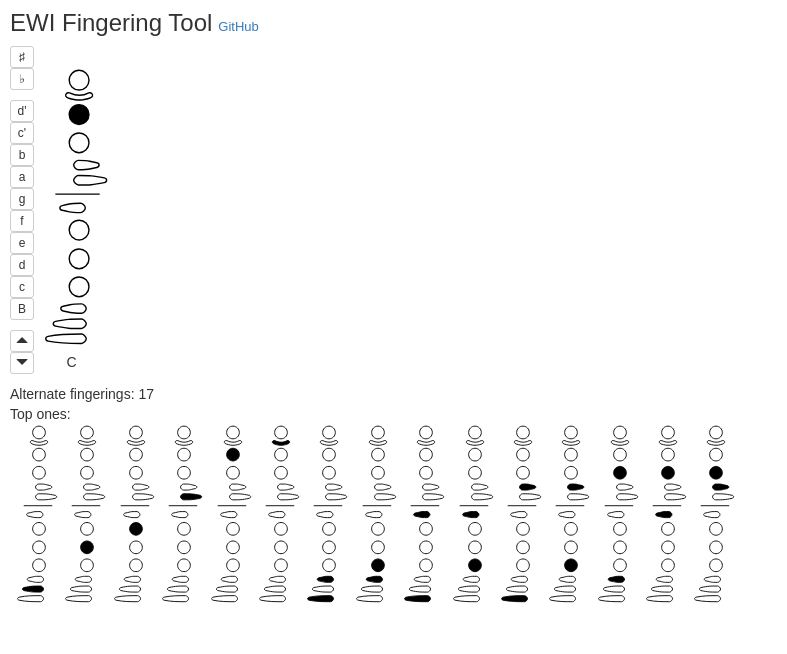
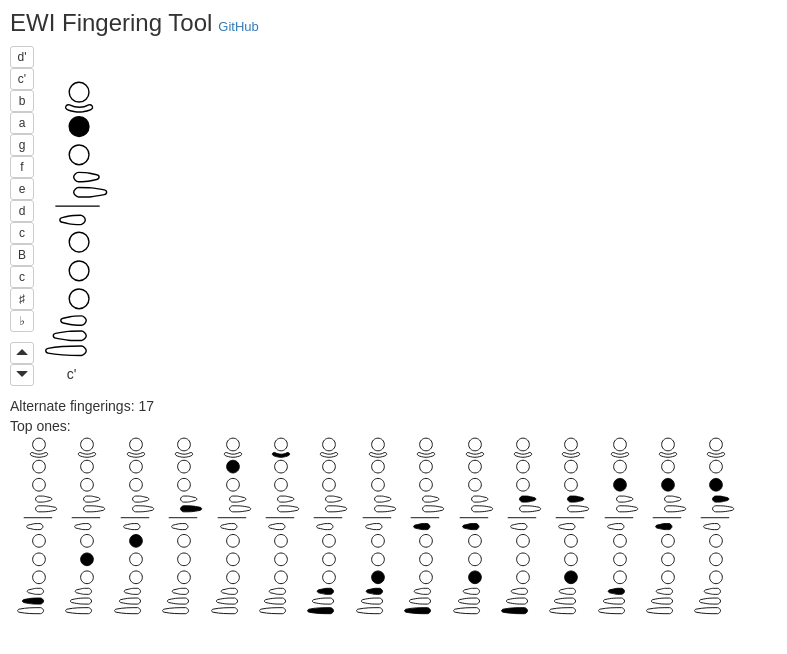
Before and after one commit to bwasty/ewi, a React (Create React App) app: page / in a window 1280 px wide. Shown: the top 654 px of the page, without its empty margins (0-787 px from the left). Built offline with nearby package versions, Linux system fonts and the light colour scheme.

Commit message:
WIP improve accidental handling/note display

```diff
--- a/src/App.js
+++ b/src/App.js
@@ -3,8 +3,9 @@ import { Button, Glyphicon, Tooltip, OverlayTrigger} from 'react-bootstrap'
 
 import './App.css';
 
-import {Fingering, allCombinations, SHARP, FLAT, STANDARD_FINGERINGS_BY_NOTE} from './Fingering'
+import {Fingering, allCombinations, STANDARD_FINGERINGS_BY_NOTE} from './Fingering'
 import FingeringChart from './FingeringChart'
+import {SHARP, FLAT, sharpen, flatten} from './Util'
 
 const DEFAULT_BITMASK = 0b0010000000000 // C
 
@@ -56,9 +57,6 @@ export default class App extends Component {
 function ButtonBar(props) {
   return (
     <div className="note-buttons">
-      <Button bsSize="xsmall" onClick={ () => props.handlePitchChange(1) }>{SHARP}</Button>
-      <Button bsSize="xsmall" onClick={ () => props.handlePitchChange(-1) }>{FLAT}</Button>
-      <p />
       <Button bsSize="xsmall" onClick={ () => props.handleNoteChange("d'") }>d'</Button>
       <Button bsSize="xsmall" onClick={ () => props.handleNoteChange("c'") }>c'</Button>
       <Button bsSize="xsmall" onClick={ () => props.handleNoteChange('b') }>b</Button>
@@ -69,6 +67,7 @@ function ButtonBar(props) {
       <Button bsSize="xsmall" onClick={ () => props.handleNoteChange('d') }>d</Button>
       <Button bsSize="xsmall" onClick={ () => props.handleNoteChange('c') }>c</Button>
       <Button bsSize="xsmall" onClick={ () => props.handleNoteChange('B') }>B</Button>
+      <NoteButton note='c' handleNoteChange={props.handleNoteChange} />
       <p />
       <OverlayTrigger placement="right" delay={500} overlay={ <Tooltip id="tooltip">Octave up</Tooltip> }>
         <Button bsSize="xsmall" onClick={ () => props.handlePitchChange(12) }><Glyphicon glyph="triangle-top" /></Button>
@@ -76,6 +75,16 @@ function ButtonBar(props) {
       <OverlayTrigger placement="right" delay={500} overlay={ <Tooltip id="tooltip">Octave down</Tooltip> }>
         <Button bsSize="xsmall" onClick={ () => props.handlePitchChange(-12) }><Glyphicon glyph="triangle-bottom" /></Button>
       </OverlayTrigger>
+    </div>
+  )
+}
+
+function NoteButton(props) {
+  return (
+    <div style={{display: 'inline-block'}}>
+      <Button bsSize="xsmall" onClick={ () => props.handleNoteChange(props.note) }>{props.note}</Button>
+      <Button bsSize="xsmall" onClick={ () => props.handleNoteChange(sharpen(props.note)) }>{SHARP}</Button>
+      <Button bsSize="xsmall" onClick={ () => props.handleNoteChange(flatten(props.note)) }>{FLAT}</Button>
     </div>
   )
 }
--- a/src/Fingering.js
+++ b/src/Fingering.js
@@ -1,8 +1,5 @@
 import _ from 'lodash'
-import { bitCount } from './Util'
-
-export const SHARP = '\u266F' // MUSIC SHARP SIGN
-export const FLAT = '\u266D'; // MUSIC FLAT SIGN
+import { bitCount, SHARP} from './Util'
 
 export class Fingering {
     basePitch = 13 // C#
@@ -59,24 +56,27 @@ export class Fingering {
     }
 
     get note() {
-        // TODO: take Octave into account
-        let pitch = this.pitch % 12
-        if (pitch < 0)
-            pitch += 12
-        switch (pitch) {
-            case 0: return 'C'
-            case 1: return 'C' + SHARP
-            case 2: return 'D'
-            case 3: return 'D' + SHARP
-            case 4: return 'E'
-            case 5: return 'F'
-            case 6: return 'F' + SHARP
-            case 7: return 'G'
-            case 8: return 'G' + SHARP
-            case 9: return 'A'
-            case 10: return 'A' + SHARP
-            case 11: return 'B'
-            default: return pitch.toString()
+        switch (this.pitch) {
+            case -2: return 'A#'
+            case -1: return 'B'
+            case  0: return 'c'
+            case  1: return 'c#'
+            case  2: return 'd'
+            case  3: return 'd#'
+            case  4: return 'e'
+            case  5: return 'f'
+            case  6: return 'f#'
+            case  7: return 'g'
+            case  8: return 'g#'
+            case  9: return 'a'
+            case 10: return 'a#'
+            case 11: return 'b'
+            case 12: return "c'"
+            case 13: return "c#'"
+            case 14: return "d'"
+            case 15: return "d#'"
+            default:
+              console.error('Invalid pitch')
         }
     }
 
@@ -120,6 +120,7 @@ class Key {
         return this.pitch === 0 && this.pressed
     }
 
+    // TODO!!: what about bitmask of parent Fingering? (press, unpress, toggle)
     press() {
         this.pressed = true
     }
@@ -211,23 +212,23 @@ const STANDARD_FINGERINGS_EWI = [
 
 export const STANDARD_FINGERINGS_BY_NOTE = {
   // TODO!: flat variations...
-  "A#" : STANDARD_FINGERINGS_EWI[0],
-  "B"  : STANDARD_FINGERINGS_EWI[1],
-  "c"  : STANDARD_FINGERINGS_EWI[2],
-  "c#" : STANDARD_FINGERINGS_EWI[3],
-  "d"  : STANDARD_FINGERINGS_EWI[4],
-  "d#" : STANDARD_FINGERINGS_EWI[5],
-  "e"  : STANDARD_FINGERINGS_EWI[6],
-  "f"  : STANDARD_FINGERINGS_EWI[7],
-  "f#" : STANDARD_FINGERINGS_EWI[8],
-  "g"  : STANDARD_FINGERINGS_EWI[9],
-  "g#" : STANDARD_FINGERINGS_EWI[10],
+  "A#" : STANDARD_FINGERINGS_EWI[ 0], "Bb" : STANDARD_FINGERINGS_EWI[0],
+  "B"  : STANDARD_FINGERINGS_EWI[ 1], "Cb" : STANDARD_FINGERINGS_EWI[1],
+  "c"  : STANDARD_FINGERINGS_EWI[ 2], "B#" : STANDARD_FINGERINGS_EWI[2],
+  "c#" : STANDARD_FINGERINGS_EWI[ 3], "db" : STANDARD_FINGERINGS_EWI[3],
+  "d"  : STANDARD_FINGERINGS_EWI[ 4],
+  "d#" : STANDARD_FINGERINGS_EWI[ 5], "eb" : STANDARD_FINGERINGS_EWI[5],
+  "e"  : STANDARD_FINGERINGS_EWI[ 6], "fb" : STANDARD_FINGERINGS_EWI[6],
+  "f"  : STANDARD_FINGERINGS_EWI[ 7], "e#" : STANDARD_FINGERINGS_EWI[7],
+  "f#" : STANDARD_FINGERINGS_EWI[ 8], "gb" : STANDARD_FINGERINGS_EWI[8],
+  "g"  : STANDARD_FINGERINGS_EWI[ 9],
+  "g#" : STANDARD_FINGERINGS_EWI[10], "ab" : STANDARD_FINGERINGS_EWI[10],
   "a"  : STANDARD_FINGERINGS_EWI[11],
-  "a#" : STANDARD_FINGERINGS_EWI[12],
-  "a#_": STANDARD_FINGERINGS_EWI[13], // TODO: ?
-  "b"  : STANDARD_FINGERINGS_EWI[14],
-  "c'" : STANDARD_FINGERINGS_EWI[15],
-  "c#'": STANDARD_FINGERINGS_EWI[16],
+  "a#" : STANDARD_FINGERINGS_EWI[12], "bb" : STANDARD_FINGERINGS_EWI[12],
+  "a#_": STANDARD_FINGERINGS_EWI[13], "bb_": STANDARD_FINGERINGS_EWI[13], // TODO: ?
+  "b"  : STANDARD_FINGERINGS_EWI[14], "cb" : STANDARD_FINGERINGS_EWI[14],
+  "c'" : STANDARD_FINGERINGS_EWI[15], "b#'": STANDARD_FINGERINGS_EWI[15],
+  "c#'": STANDARD_FINGERINGS_EWI[16], "db'": STANDARD_FINGERINGS_EWI[16],
   "d'" : STANDARD_FINGERINGS_EWI[17],
 }
 
--- a/src/Util.js
+++ b/src/Util.js
@@ -1,4 +1,7 @@
 import _ from 'lodash'
+
+export const SHARP = '\u266F' // MUSIC SHARP SIGN
+export const FLAT = '\u266D'; // MUSIC FLAT SIGN
 
 export function bitCount(i) {
   // Counts the number of set bits in i (Hamming Weight)
@@ -37,3 +40,19 @@ export function adjustOctave(note, roller) {
 
   return note
 }
+
+export function sharpen(note) {
+  // Adds sharp sign at the right position.
+  // Does NOT handle notes that already have accidentals!
+  let letter = note.slice(0, 1)
+  let rest = note.slice(1)
+  return letter + '#' + rest
+}
+
+export function flatten(note) {
+  // Adds flat sign at the right position.
+  // Does NOT handle notes that already have accidentals!
+  let letter = note.slice(0, 1)
+  let rest = note.slice(1)
+  return letter + 'b' + rest
+}
```
